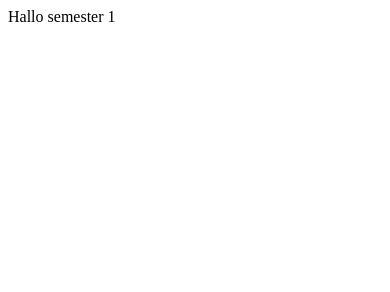
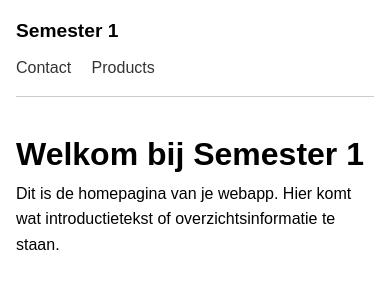
Before and after one commit to docentDavid/semester-1, a plain HTML site: page index.html in a window 390 px wide. Drawn offline with Linux system fonts and the light colour scheme.

Commit message:
Default website created

```diff
--- /dev/null
+++ b/css/style.css
@@ -0,0 +1,55 @@
+* {
+  margin: 0;
+  padding: 0;
+  box-sizing: border-box;
+}
+
+body {
+  font-family: sans-serif;
+  line-height: 1.6;
+  padding: 0 1rem;
+}
+
+header {
+  display: flex;
+  justify-content: space-between;
+  align-items: center;
+  padding: 1rem 0;
+  border-bottom: 1px solid #ccc;
+  flex-wrap: wrap;
+}
+
+.logo {
+  font-weight: bold;
+  font-size: 1.2rem;
+}
+
+nav a {
+  margin-left: 1rem;
+  text-decoration: none;
+  color: #333;
+}
+
+nav a:hover {
+  text-decoration: underline;
+}
+
+main {
+  padding: 2rem 0;
+}
+
+@media (max-width: 600px) {
+  header {
+    flex-direction: column;
+    align-items: flex-start;
+  }
+
+  nav {
+    margin-top: 0.5rem;
+  }
+
+  nav a {
+    margin-left: 0;
+    margin-right: 1rem;
+  }
+}
--- a/index.html
+++ b/index.html
@@ -1,11 +1,26 @@
 <!DOCTYPE html>
-<html lang="en">
+<html lang="nl">
   <head>
     <meta charset="UTF-8" />
     <meta name="viewport" content="width=device-width, initial-scale=1.0" />
-    <title>Semester 1</title>
+    <title>Semester 1 - Home</title>
+    <link rel="stylesheet" href="css/style.css" />
   </head>
   <body>
-    Hallo semester 1
+    <header>
+      <div class="logo">Semester 1</div>
+      <nav>
+        <a href="pages/contact.html">Contact</a>
+        <a href="pages/products.html">Products</a>
+      </nav>
+    </header>
+
+    <main>
+      <h1>Welkom bij Semester 1</h1>
+      <p>
+        Dit is de homepagina van je webapp. Hier komt wat introductietekst of
+        overzichtsinformatie te staan.
+      </p>
+    </main>
   </body>
 </html>
```
Also changed, not shown: pages/contact.html (added, +28 -0 lines), pages/products.html (added, +27 -0 lines).
